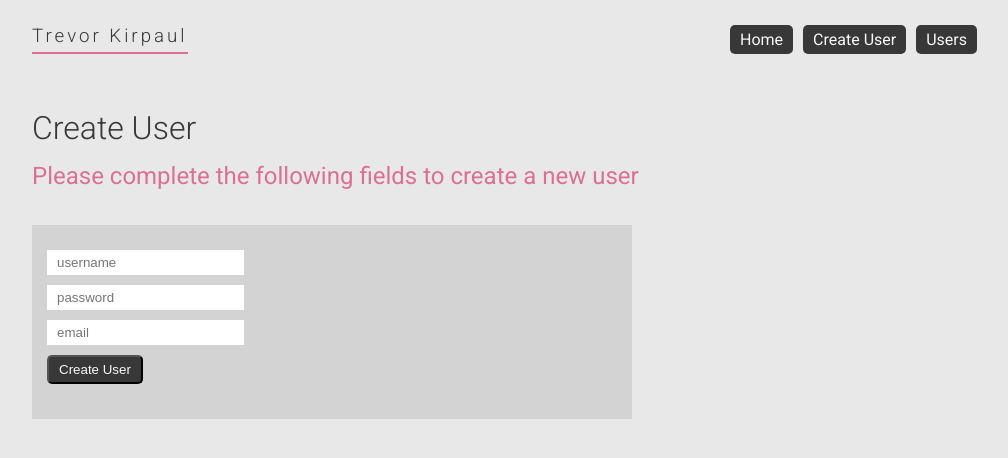
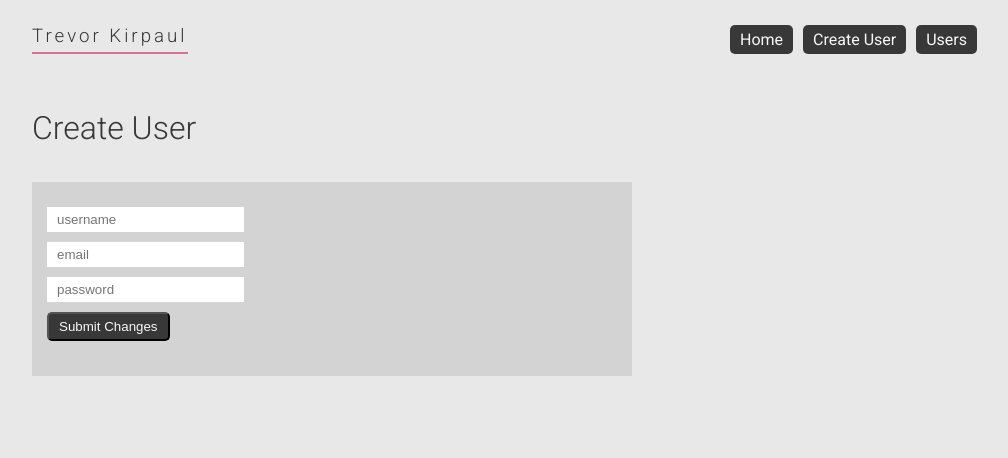
Before and after one commit to trevorKirpaul-rts/test, a React (Create React App) app: page /createUser in a window 1280 px wide. Shown: the top 458 px of the page, without its empty margins (133-1141 px from the left). Built offline with nearby package versions, Linux system fonts and the light colour scheme.

Commit message:
tweaked styling, refactored Create User feature to use reusable component as HoC as well as fixing errors from createUser actions

```diff
--- a/src/actions/users.js
+++ b/src/actions/users.js
@@ -1,4 +1,4 @@
-export const createUser = (name, password, email) => ({
+export const createUser = ({ name, password, email }) => ({
   type: 'USER:CREATE',
   user: {
     name,
--- a/src/components/createUser/CreateUser.js
+++ b/src/components/createUser/CreateUser.js
@@ -1,111 +1,13 @@
-import React, { Component } from 'react';
-import { connect } from 'react-redux';
-import { createUser } from '../../actions/users';
-import styled from 'styled-components';
-import TitlePanel from '../../reusableComponents/TitlePanel';
+import React from 'react';
+import UserForm from '../../reusableComponents/UserForm';
 
-// STYLES
-const Wrapper = styled.div`
-  padding: 25px;
-`;
-const FormWrapper = styled.div`
-  background: #d3d3d3;
-  max-width: 600px;
-  padding: 25px 15px;
-`;
-const FieldWrapper = styled.div`
-  margin-bottom: 10px;
-`;
-const Input = styled.input`
-  display: inline-block;
-  padding: 5px 10px;
-  background: white;
-  border: none;
-  color: #383838;
-`;
-const Button = styled.button`
-  border-radius: 5px;
-  display: inline-block;
-  padding: 5px 10px;
-  background: #383838;
-  color: #f8f8f8;
-`;
-
-export class CreateUser extends Component {
-  constructor(props) {
-    super(props);
-    this.state = {
-      username: '',
-      password: '',
-      email: '',
-    };
-  }
-  handleOnChange = e => {
-    const field = e.target.name;
-    const value = e.target.value;
-
-    this.setState({ [field]: value });
-  };
-  handleOnSubmit = () => {
-    const { username, password, email } = this.state;
-    if (username !== '' && password !== '' && email !== '') {
-      this.props.createUser(username, password, email);
-      this.setState({ username: '', password: '', email: '' });
-    } else {
-      alert('error');
-    }
-  };
-  render() {
-    return (
-      <Wrapper>
-        <TitlePanel
-          title="Create User"
-          subtitle="Please complete the following fields to create a new user"
-        />
-        <FormWrapper>
-          <FieldWrapper>
-            <Input
-              onChange={this.handleOnChange}
-              type="text"
-              name="username"
-              value={this.state.username}
-              placeholder="username"
-            />
-          </FieldWrapper>
-          <FieldWrapper>
-            <Input
-              onChange={this.handleOnChange}
-              type="password"
-              name="password"
-              value={this.state.password}
-              placeholder="password"
-            />
-          </FieldWrapper>
-          <FieldWrapper>
-            <Input
-              onChange={this.handleOnChange}
-              type="text"
-              name="email"
-              value={this.state.email}
-              placeholder="email"
-            />
-          </FieldWrapper>
-          <FieldWrapper>
-            <Button onClick={this.handleOnSubmit}>Create User</Button>
-          </FieldWrapper>
-        </FormWrapper>
-      </Wrapper>
-    );
-  }
-}
-
-const mapStateToProps = state => ({
-  users: state.Users,
-});
-
-const mapDispatchToProps = dispatch => ({
-  createUser: (username, password, email) =>
-    dispatch(createUser(username, password, email)),
-});
-
-export default connect(mapStateToProps, mapDispatchToProps)(CreateUser);
+export default props => {
+  return (
+    <UserForm
+      method="create"
+      title="Create User"
+      subTitle="Please complete the following fields to update the user's info"
+      {...props}
+    />
+  );
+};
--- a/src/components/users/DeleteUser.js
+++ b/src/components/users/DeleteUser.js
@@ -4,11 +4,39 @@
 
 // STYLES
 const Button = styled.button`
+  border: none;
   display: inline-block;
-  padding: 5px 10px;
-  background: #fb4d3d;
+  padding: 10px 10px;
+  background: palevioletred;
   color: #f8f8f8;
+
+  &:hover {
+    cursor: pointer;
+  }
 `;
+
+const ModalTitle = styled.h3`
+  font-weight: 300;
+  font-size: 1.5em;
+`;
+
+const ModalWarning = styled.p`
+  color: red;
+`;
+
+const modalStyle = {
+  overlay: {},
+  content: {
+    border: '2px solid palevioletred',
+    textAlign: 'center',
+    maxHeight: '300px',
+    maxWidth: '450px',
+    margin: '0 auto',
+    display: 'flex',
+    flexDirection: 'column',
+    justifyContent: 'space-around',
+  },
+};
 
 export default ({ open, handleCloseModal, handleDeleteUser }) => {
   return (
@@ -17,9 +45,10 @@
       onRequestClose={handleCloseModal}
       contentLabel="Modal"
       ariaHideApp={false}
+      style={modalStyle}
     >
-      <h3>Are you sure you want to delete this user?</h3>
-      <p>This action is permanent!</p>
+      <ModalTitle>Are you sure you want to delete this user?</ModalTitle>
+      <ModalWarning>This action is permanent!</ModalWarning>
       <Button onClick={handleDeleteUser}>Confirm Delete</Button>
     </Modal>
   );
--- a/src/reusableComponents/UserForm.js
+++ b/src/reusableComponents/UserForm.js
@@ -56,6 +56,7 @@
     // also check if creating or patching user
     if (formComplete && method === 'create') {
       this.handleCreateUser({ name: username, email, password });
+      this.props.history.push('/users');
     } else if (formComplete && method === 'patch') {
       this.handlePatchUser({ name: username, email, password });
       this.props.history.push('/users');
```
Also changed, not shown: src/components/createUser/.CreateUser.js (added).
